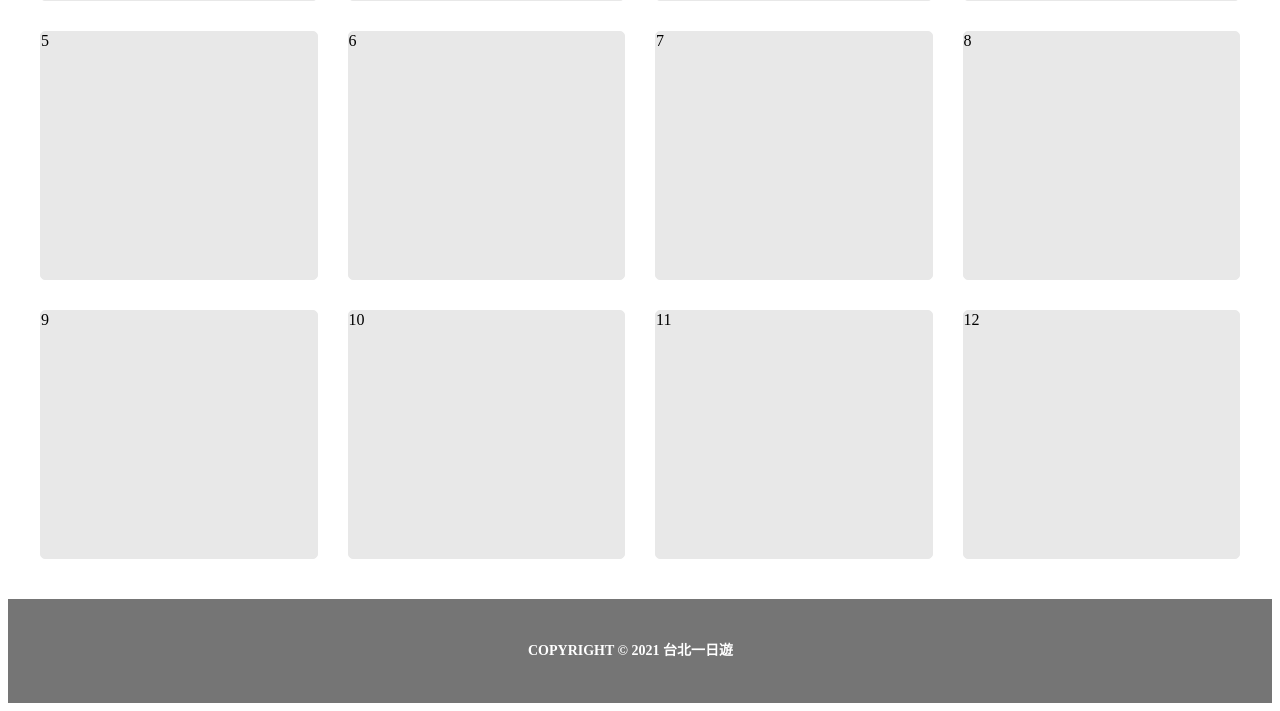
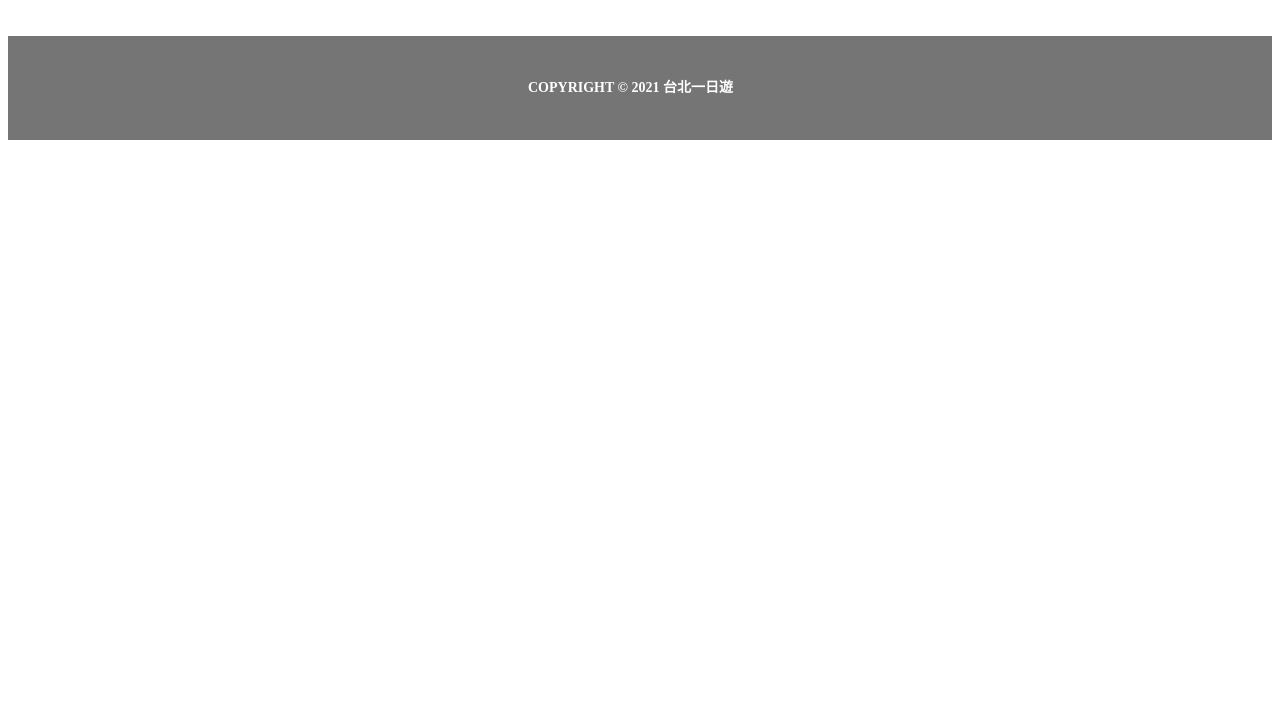
Before and after one commit to c20kyo1827/Taipei-one-day-tour, a Flask app: page / in a window 1280 px wide. Shown: the part 740-1451 px from the top of the page. After the commit the page ends 880 px from the top, so only its background shows below. Run offline with Flask 3, Linux system fonts and the light colour scheme; data that the repository does not hold is empty.

Commit message:
initialization for index.html

```diff
--- a/static/css/index.css
+++ b/static/css/index.css
@@ -268,7 +268,8 @@
 
 .main__attraction-name{
     width: 100%;
-    height: 40px;
+    /* height: 40px; */
+    max-height: 40px;
     position: absolute;
     bottom: 45px;
     box-sizing: border-box;
@@ -351,10 +352,11 @@
     .main__attraction-element{
         /* min-width: 270px;
         max-width: 270px; */
-        /* width: 270px; */
-        /* height: 242px; */
-        width: 22%;
-        aspect-ratio: 270 / 242;
+        width: 270px;
+        height: 242px;
+        /* min-width: 22%;
+        max-width: 22%;
+        aspect-ratio: 270 / 242; */
     }
     .main__attraction-image{
         height: 197px;
@@ -374,10 +376,11 @@
     .main__attraction-element{
         /* min-width: 270px;
         max-width: 270px; */
-        /* width: 270px; */
-        /* height: 242px; */
-        width: 22%;
-        aspect-ratio: 270 / 242;
+        width: 270px;
+        height: 242px;
+        /* min-width: 22%;
+        max-width: 22%;
+        aspect-ratio: 270 / 242; */
     }
     .main__attraction-image{
         /* height: 197px; */
--- a/templates/index.html
+++ b/templates/index.html
@@ -38,6 +38,14 @@
             <button type="submit" class="main__mrt-right-button main__mrt-button-setting"></button>
         </div>
         <div class="main__attraction-board">
+            <!-- <div class="main__attraction-element">
+                <img src="https://www.travel.taipei//d_upload_ttn//sceneadmin//image//A0//B0//C1//D356//E17//F185//b1a2de52-4110-4355-a9fb-bf1d0eb627c9.JPG" class="main__attraction-image">
+                <div class="main__attraction-name">111</div>
+                <div class="main__attraction-info">
+                    <div>aaa</div>
+                    <div>bbb</div>
+                </div>
+            </div> -->
             <div class="main__attraction-element">
                 <img src="https://www.travel.taipei//d_upload_ttn//sceneadmin//image//A0//B0//C1//D356//E17//F185//b1a2de52-4110-4355-a9fb-bf1d0eb627c9.JPG" class="main__attraction-image">
                 <div class="main__attraction-name">111</div>
@@ -46,17 +54,6 @@
                     <div>bbb</div>
                 </div>
             </div>
-            <div class="main__attraction-element">2</div>
-            <div class="main__attraction-element">3</div>
-            <div class="main__attraction-element">4</div>
-            <div class="main__attraction-element">5</div>
-            <div class="main__attraction-element">6</div>
-            <div class="main__attraction-element">7</div>
-            <div class="main__attraction-element">8</div>
-            <div class="main__attraction-element">9</div>
-            <div class="main__attraction-element">10</div>
-            <div class="main__attraction-element">11</div>
-            <div class="main__attraction-element">12</div>
         </div>
     </main>
     <footer class="footer">
```
Also changed, not shown: static/js/index.js (+52 -20 lines).
